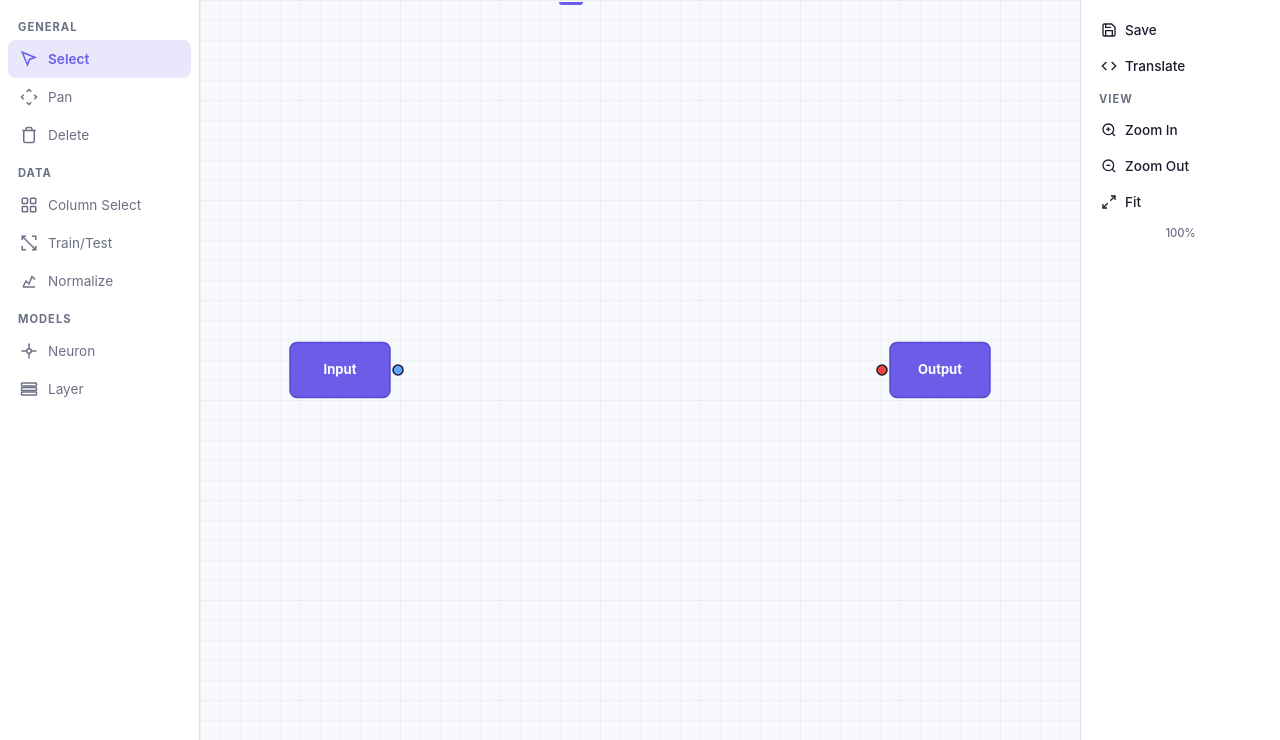
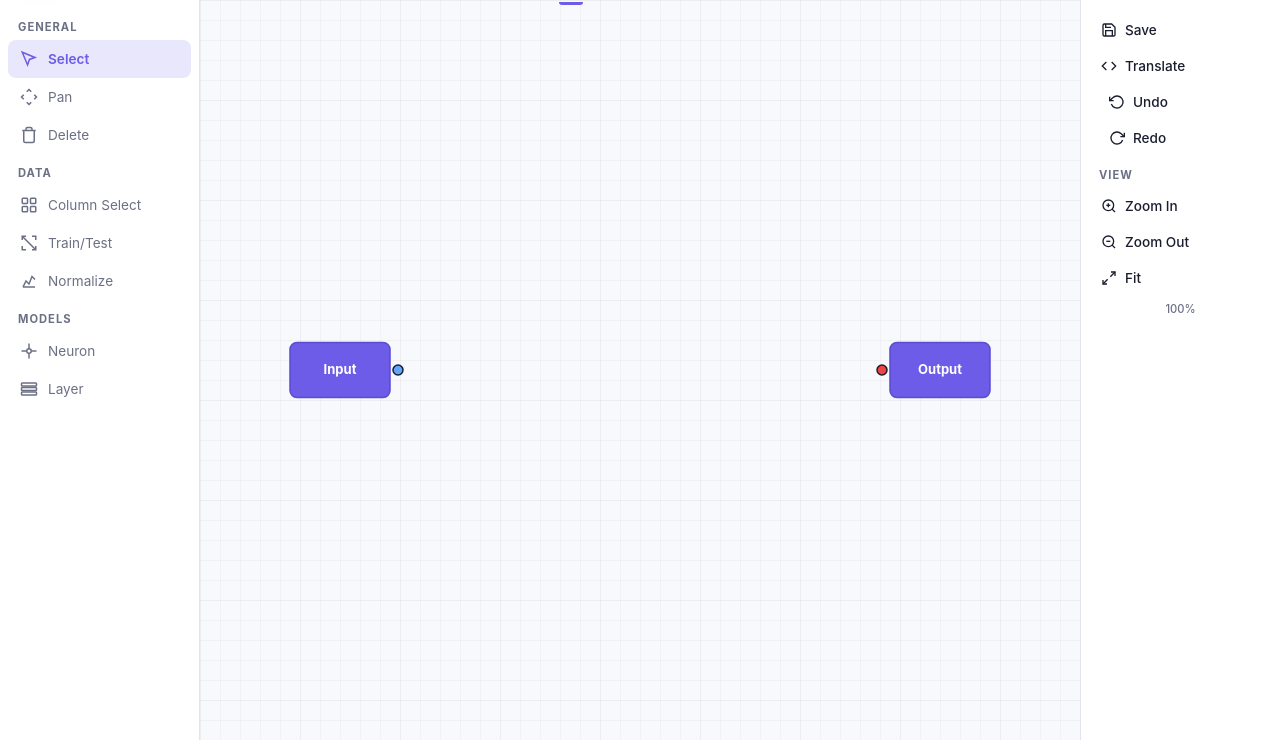
Before and after one commit to MohammadKeifari/SketchNet, a Django app: page /sketchmod/ in a window 1280 px wide. Shown: the part 60-800 px from the top of the page. Run offline with Django 5.2, Linux system fonts and the light colour scheme; the visitor is signed in with stand-in values (Sample User, id 1).

Commit message:
undo and redo button added to ui (previously it was just keyboard shortcuts

```diff
--- a/sketchmod/static/sketchmod/js/canvas.js
+++ b/sketchmod/static/sketchmod/js/canvas.js
@@ -132,6 +132,13 @@ const SketchMod = {
         document
             .getElementById("btnTranslate")
             ?.addEventListener("click", () => this._translate());
+        // Undo and redo button
+        document
+            .getElementById("btnUndo")
+            ?.addEventListener("click", () => this._undo());
+        document
+            .getElementById("btnRedo")
+            ?.addEventListener("click", () => this._redo());
         // Zoom buttons
         document
             .getElementById("btnZoomIn")
--- a/sketchmod/templates/sketchmod/canvas.html
+++ b/sketchmod/templates/sketchmod/canvas.html
@@ -161,6 +161,32 @@
                     </svg>
                     <span>Translate</span>
                 </button>
+                <div class="sidebar-section">
+                    <button class="sidebar-btn" id="btnUndo" title="Undo (Ctrl+Z)">
+                        <svg width="16"
+                             height="16"
+                             viewBox="0 0 24 24"
+                             fill="none"
+                             stroke="currentColor"
+                             stroke-width="2">
+                            <polyline points="1 4 1 10 7 10" />
+                            <path d="M3.51 15a9 9 0 1 0 2.13-9.36L1 10" />
+                        </svg>
+                        <span>Undo</span>
+                    </button>
+                    <button class="sidebar-btn" id="btnRedo" title="Redo (Ctrl+Y)">
+                        <svg width="16"
+                             height="16"
+                             viewBox="0 0 24 24"
+                             fill="none"
+                             stroke="currentColor"
+                             stroke-width="2">
+                            <polyline points="23 4 23 10 17 10" />
+                            <path d="M20.49 15a9 9 0 1 1-2.13-9.36L23 10" />
+                        </svg>
+                        <span>Redo</span>
+                    </button>
+                </div>
                 <div class="sidebar-section-title">View</div>
                 <button class="sidebar-btn" id="btnZoomIn" title="Zoom In">
                     <svg width="16"
```
